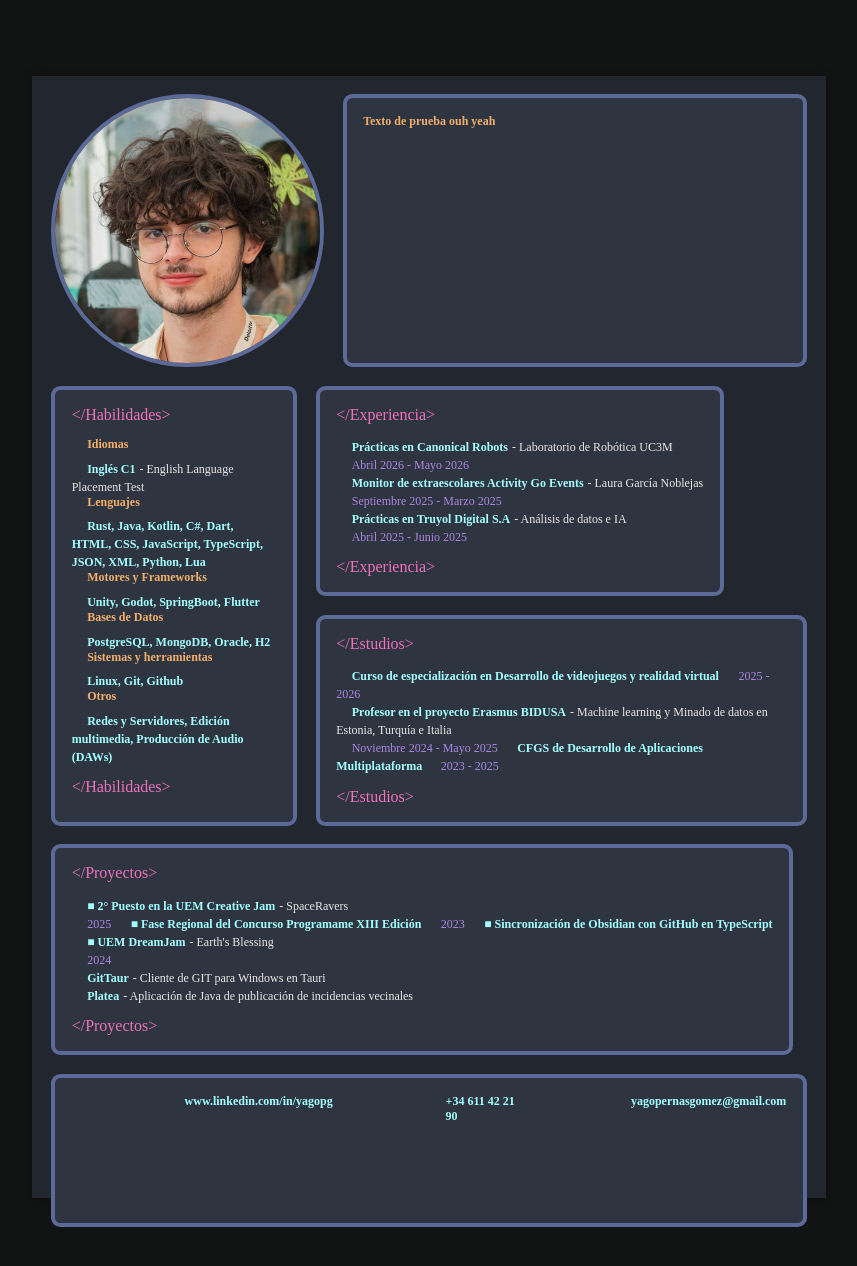
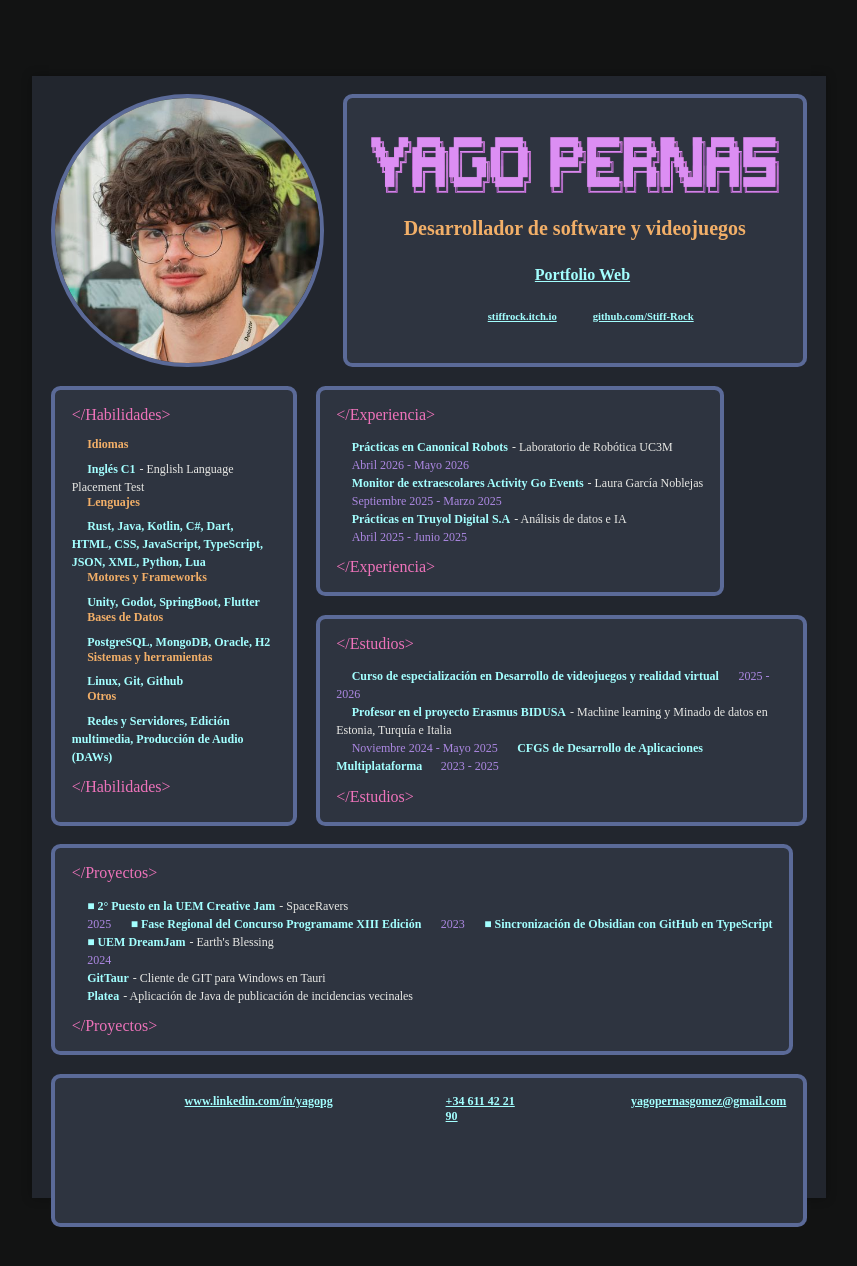
Before and after one commit to Stiff-Rock/WebCV, a plain HTML site: page index.html in a window 1280 px wide. Shown: the whole page, without its empty margins (211-1068 px from the left). Drawn offline with Linux system fonts and the light colour scheme.

Commit message:
Added all filler content and links

```diff
--- a/index.html
+++ b/index.html
@@ -5,6 +5,7 @@
   <meta charset="UTF-8">
   <meta name="viewport" content="width=device-width, initial-scale=1">
   <title>WebCvMaker</title>
+  <link rel="icon" type="image/png" href="img/favicon.png">
   <link href="style.css" rel="stylesheet">
 </head>
 
@@ -18,7 +19,18 @@
       </div>
 
       <section class="box">
-        <span class="subtitle">Texto de prueba ouh yeah</span>
+        <img src="img/NombreASCII.png" id="ascii-name">
+        <span class="subtitle">Desarrollador de software y videojuegos</span>
+
+        <a class="entry" href="https://stiff-rock.github.io/Portfolio/">Portfolio Web</a>
+
+        <div>
+          <span class="icon"></span>
+          <a href="https://stiffrock.itch.io/" target="_blank" class="entry">stiffrock.itch.io</a>
+
+          <span class="icon"></span>
+          <a href="https://github.com/Stiff-Rock" target="_blank" class="entry">github.com/Stiff-Rock</a>
+        </div>
       </section>
     </header>
 
@@ -135,11 +147,13 @@
     <footer>
       <section class="box">
         <span class="icon">󰌻</span>
-        <span class="entry">www.linkedin.com/in/yagopg</span>
+        <a class="entry" href="https://www.linkedin.com/in/yagopg" target="_blank">www.linkedin.com/in/yagopg</a>
+
         <span class="icon">󰏲</span>
-        <span class="entry">+34 611 42 21 90</span>
+        <a class="entry" href="tel:+34611422190href=" tel:+34611422190>+34 611 42 21 90</a>
+
         <span class="icon">󰊫</span>
-        <span class="entry">yagopernasgomez@gmail.com</span>
+        <a class="entry" href="mailto:yagopernasgomez@gmail.com" target="_blank">yagopernasgomez@gmail.com</a>
       </section>
     </footer>
   </div>
--- a/style.css
+++ b/style.css
@@ -135,9 +135,33 @@ header {
   transform: scale(3.0) translate(2%, 15%);
 }
 
+#ascii-name {
+  width: 108mm;
+  height: auto;
+  margin-bottom: 6.4mm;
+}
+
 header>.box {
   flex: 1;
   width: auto;
+  justify-content: center;
+  align-items: center;
+}
+
+header>.box>.subtitle {
+  font-size: 15pt;
+  margin-bottom: 7mm;
+  text-align: center;
+}
+
+header>.box>.entry {
+  font-size: 12pt;
+  margin-bottom: 5.8mm;
+}
+
+header>.box>div>.entry {
+  font-size: 8pt;
+  margin-bottom: 6.2mm;
 }
 
 main {
```
Also changed, not shown: img/NombreASCII.png (added), img/favicon.png (added).
